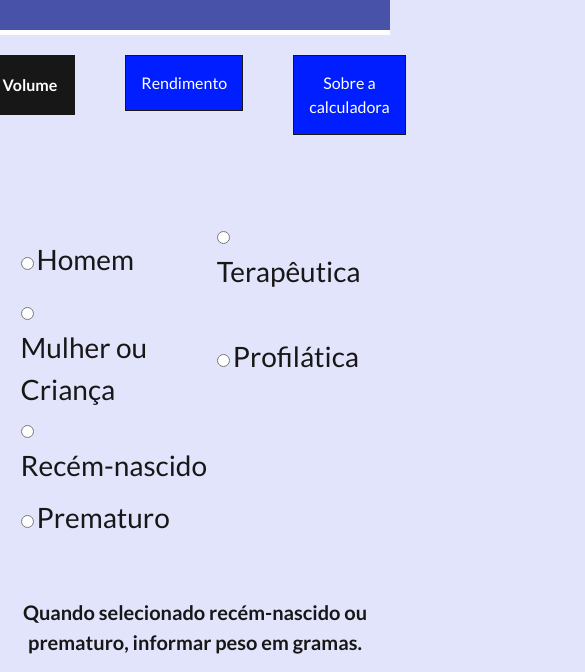
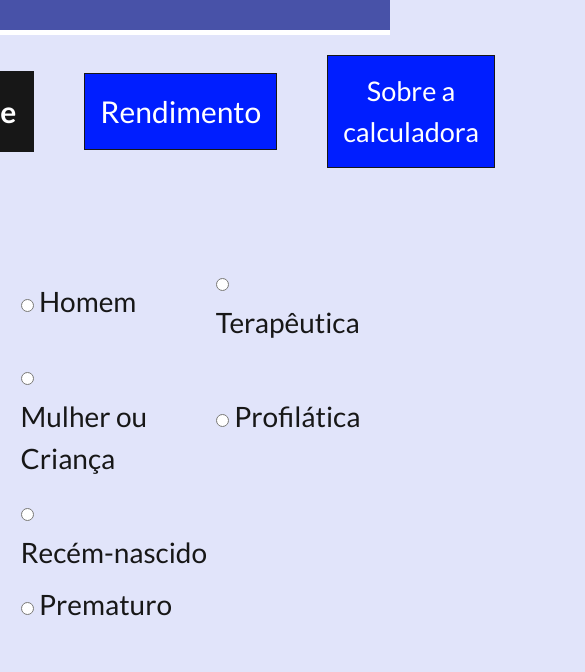
Before and after one commit to juanbarbera/platelet-calculator, a plain HTML site: page index.html in a window 390 px wide. Shown: the part 428-1100 px from the top of the page, 585 px wide, since content can reach past the window. Drawn offline with nearby package versions, Linux system fonts and the light colour scheme.

Commit message:
second fix for letter size on mobile

```diff
--- a/style.css
+++ b/style.css
@@ -156,11 +156,29 @@ button {
 	.table, .table2, .results {
 		margin-top: 50px;
 	}
+	.table, .table2 {
+		font-size: 28px;
+	}
 	.rest {
 		height: 20px;
 	}
+	.but {
+		align-items: center;
+	}
 	label {
 		font-size: 28px;
+	}
+	#b1, #b2 {
+		font-size: 30px;
+	}
+	#sobre {
+		font-size: 27px;
+	}
+	#info {
+		font-size: 28px;
+	}
+	.results {
+		font-size: 30px;
 	}
 	.text {
 		/*padding-right: 10vw !important;
```
